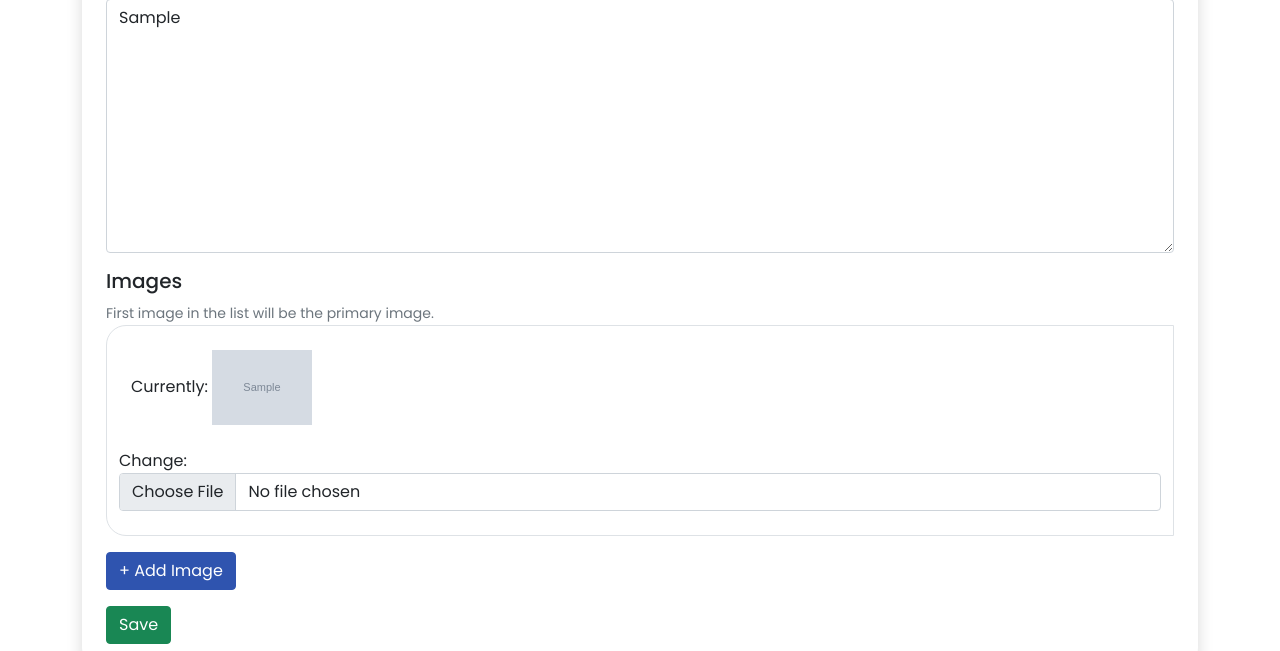
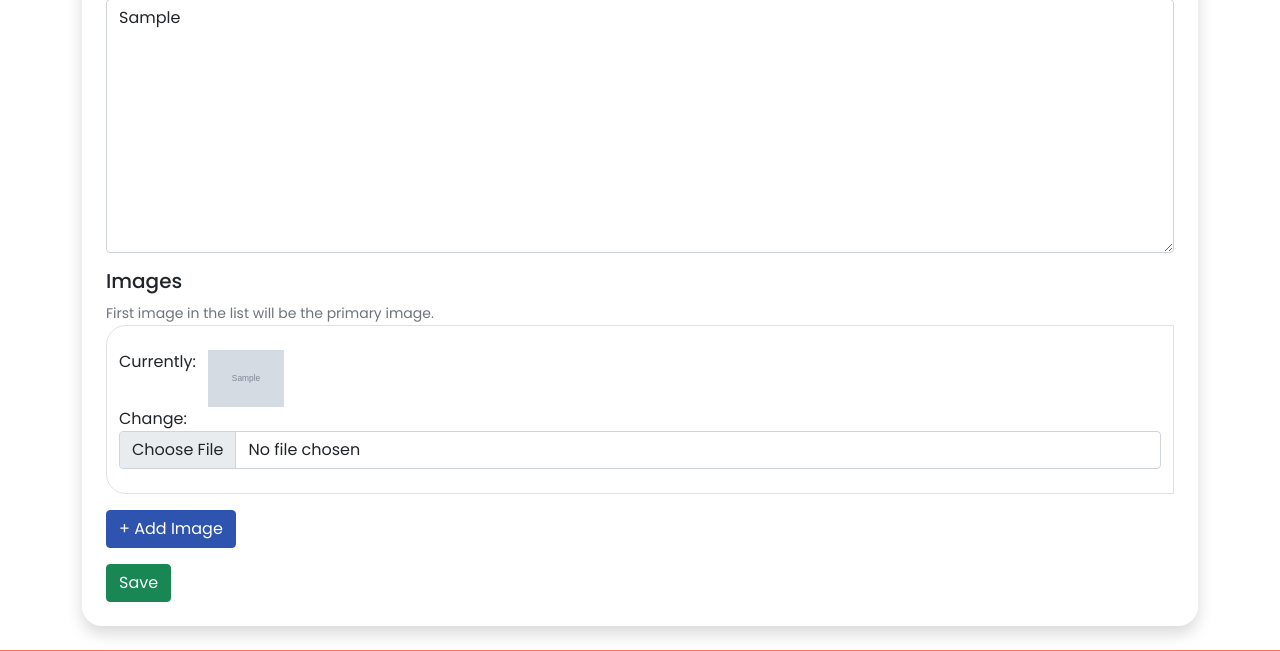
Before and after one commit to brennan-wright/ArtTherapyGuide, a Django app: a page that uses frontend/templates/directive/clearable_file_input_custom.html in a window 1280 px wide. Shown: the part 1555-2206 px from the top of the page. Run offline with Django 3.2, Linux system fonts and the light colour scheme; a user stored in the database is signed in; tables that the repository leaves empty hold one stand-in row (values such as "Sample post"); grey boxes marked "Sample" are stand-in pictures; parts of the project's set-up code (start-up, migrations or seed data) failed here and were passed over; some libraries are stand-ins or nearby versions.

Commit message:
tweaks to file input wigdet

```diff
--- a/frontend/templates/directive/clearable_file_input_custom.html
+++ b/frontend/templates/directive/clearable_file_input_custom.html
@@ -1,16 +1,14 @@
 <div class="col container p-4 rounded-cards border">
-    <div class="row">
+    <div class="row deleteme">
         {% if widget.is_initial %}
-        <div class="deleteme">{{ widget.initial_text }}: <image style="max-width: 100px; max-height: 100px;"
-                src="{{ widget.value.url }}">
-                </a>
-        </div>
+        {{ widget.initial_text }}:
+        <image style="max-width: 100px; max-height: 100px;" src="{{ widget.value.url }}">
     </div>
     <div class="row">
         {% if not widget.required %}
         <input type="checkbox" name="{{ widget.checkbox_name }}" id="{{ widget.checkbox_id }}"
             {% if widget.attrs.disabled %} disabled{% endif %}>
-        <label for="{{ widget.checkbox_id }}">{{ widget.clear_checkbox_label }}</label>{% endif %}<br>
+        <label for="{{ widget.checkbox_id }}">{{ widget.clear_checkbox_label }}</label>{% endif %}
         {{ widget.input_text }}:{% endif %}
         <input type="{{ widget.type }}" name="{{ widget.name }}" {% include "django/forms/widgets/attrs.html" %}>
     </div>
```
